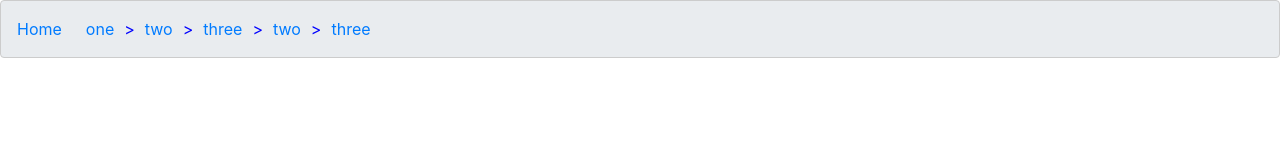
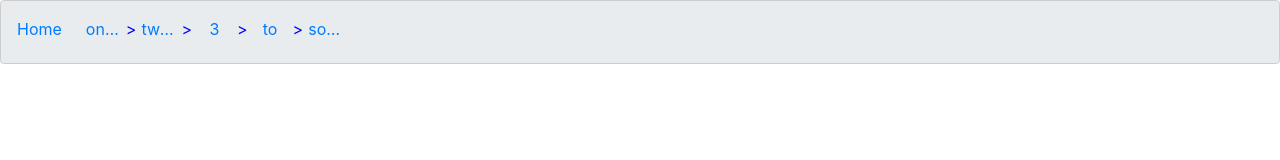
Before and after one commit to vigneshwaran-chandrasekaran/react-breadcrumbs, a React (Create React App) app: page / in a window 1280 px wide. Shown: the top 160 px of the page. Built offline with nearby package versions, Linux system fonts and the light colour scheme.

Commit message:
dots added

```diff
--- a/src/App.css
+++ b/src/App.css
@@ -9,7 +9,7 @@
 }
 
 .arrow {
-  padding: 0 10px;
+  padding: 0 5px;
   cursor: pointer;
   color: blue;
 }
@@ -115,3 +115,12 @@
 .breadcrumb-item+.breadcrumb-item::before {
   display: none;
 }
+
+.breadcrumb-dots a {
+  width: 35px;
+  display: inline-block;
+  text-overflow: ellipsis;
+  text-align: center;
+  overflow: hidden;
+  white-space: nowrap;
+}
--- a/src/App.js
+++ b/src/App.js
@@ -7,30 +7,31 @@ import ArrowPopup from './ArrowPopup';
 const links = [
   {
     id: 1,
-    name: 'one'
+    name: 'one think and many more long link that will wrap'
   }, {
     id: 2,
-    name: 'two'
+    name: 'two three'
   }, {
     id: 3,
-    name: 'three'
+    name: '3'
   }, {
     id: 4,
-    name: 'two'
+    name: 'to'
   }, {
     id: 5,
-    name: 'three'
+    name: 'some random text'
   },
 ];
 
 function App() {
+  const dots = links.length > 3 ? 'breadcrumb-dots' : '';
   return (
     <>
       <Breadcrumb>
         <Breadcrumb.Item href="#" className='mr-3'>Home</Breadcrumb.Item>
         {links.map(({ id, name }, i) => (
           <Fragment key={id}>
-            <Breadcrumb.Item title={name} href="/">
+            <Breadcrumb.Item className={dots} title={name} href="/">
               {name}
             </Breadcrumb.Item>
             {(links.length - 1) > i &&
```
